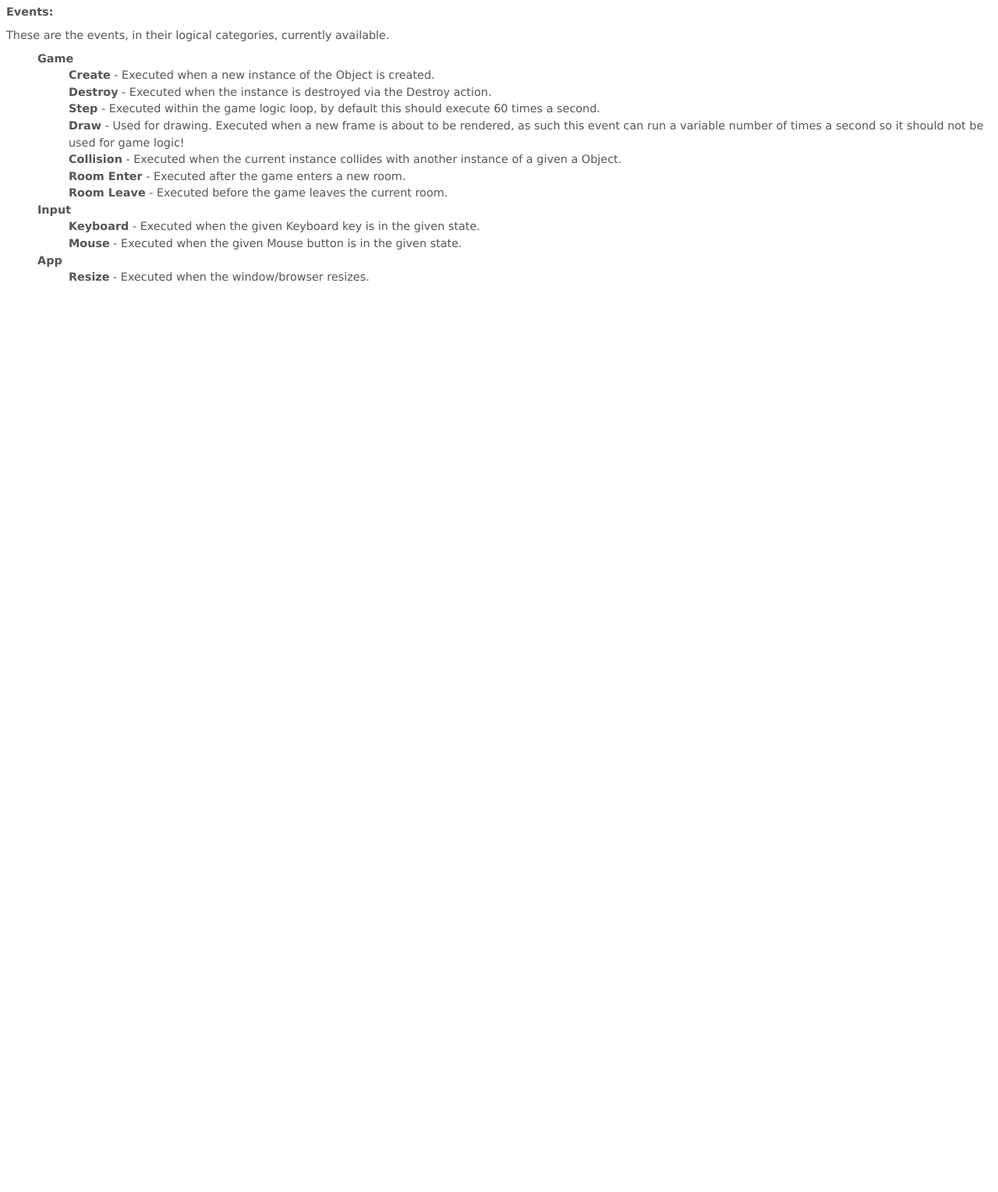
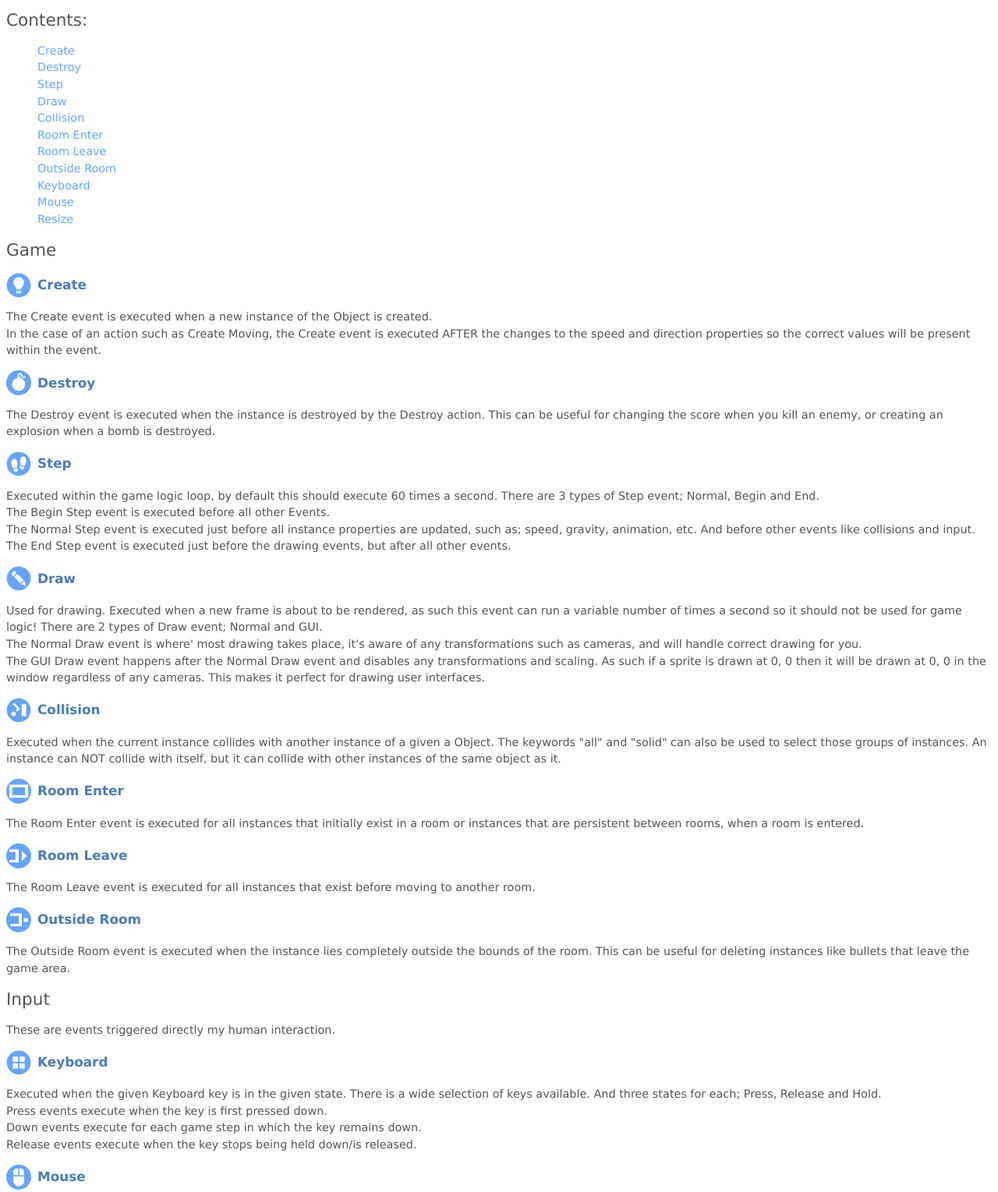
Before and after one commit to JackOatley/GameBeans-Docs, a plain HTML site: page overview/events.html in a window 1280 px wide. Shown: the part 106-1635 px from the top of the page at 78% size. Before the commit the page ends 800 px from the top, so only its background shows below. Drawn offline with Linux system fonts and the light colour scheme.

Commit message:
Redone events overview

```diff
--- a/overview/events.html
+++ b/overview/events.html
@@ -1,41 +1,164 @@
 <!DOCTYPE html>
-
 <html>
-
 <head>
 <link rel="stylesheet" href="../style.css">
 </head>
-
 <body>
 
 <h1>Events</h1>
 
 <p>
-		Events are a group of actions within an Object that execute at a particular time.
-		Events can range from game loop moments like Step and Draw, to inputs and collisions between Objects.
+Events are a group of actions within an Object that execute at a particular
+time. Events can range from game loop moments like Step and Draw, to inputs and
+collisions between Objects.
 </p>
 
-		<h4>Events:</h4>
-		<p>These are the events, in their logical categories, currently available.</p>
+<h2>Contents:</h2>
 <ul>
-			<li><b>Game</b><ul>
-				<li><b>Create</b> - Executed when a new instance of the Object is created.</li>
-				<li><b>Destroy</b> - Executed when the instance is destroyed via the Destroy action.</li>
-				<li><b>Step</b> - Executed within the game logic loop, by default this should execute 60 times a second.</li>
-				<li><b>Draw</b> - Used for drawing. Executed when a new frame is about to be rendered, as such this event can run a variable number of times a second so it should not be used for game logic!</li>
-				<li><b>Collision</b> - Executed when the current instance collides with another instance of a given a Object.</li>
-				<li><b>Room Enter</b> - Executed after the game enters a new room.</li>
-				<li><b>Room Leave</b> - Executed before the game leaves the current room.</li>
-			</ul></li>
-			<li><b>Input</b><ul>
-				<li><b>Keyboard</b> - Executed when the given Keyboard key is in the given state.</li>
-				<li><b>Mouse</b> - Executed when the given Mouse button is in the given state.</li>
-			</ul></li>
-			<li><b>App</b><ul>
-				<li><b>Resize</b> - Executed when the window/browser resizes.</li>
-			</ul></li>
+	<li><a href="#create">Create</a></li>
+	<li><a href="#destroy">Destroy</a></li>
+	<li><a href="#step">Step</a></li>
+	<li><a href="#draw">Draw</a></li>
+	<li><a href="#collision">Collision</a></li>
+	<li><a href="#room-enter">Room Enter</a></li>
+	<li><a href="#room-leave">Room Leave</a></li>
+	<li><a href="#outside-room">Outside Room</a></li>
+	<li><a href="#keyboard">Keyboard</a></li>
+	<li><a href="#mouse">Mouse</a></li>
+	<li><a href="#resize">Resize</a></li>
 </ul>
 
+<h2>Game</h2>
+
+<div id="create" class="row">
+	<img class="icon" src="images/event_create.png"/>
+	<h3>Create</h3>
+</div>
+<p>
+	The Create event is executed when a new instance of the Object is created.<br>
+	In the case of an action such as Create Moving, the Create event is
+	executed AFTER the changes to the speed and direction properties so the
+	correct values will be present within the event.
+</p>
+
+<div id="destroy" class="row">
+	<img class="icon" src="images/event_destroy.svg"/>
+	<h3>Destroy</h3>
+</div>
+<p>
+	The Destroy event is executed when the instance is destroyed by the Destroy
+	action. This can be useful for changing the score when you kill an enemy, or
+	creating an explosion when a bomb is destroyed.
+</p>
+
+<div if="step" class="row">
+	<img class="icon" src="images/event_step.png"/>
+	<h3>Step</h3>
+</div>
+<p>
+	Executed within the game logic loop, by default this should execute 60 times
+	a second. There are 3 types of Step event; Normal, Begin and End.<br>
+	The Begin Step event is executed before all other Events.<br>
+	The Normal Step event is executed just before all instance properties are
+	updated, such as; speed, gravity, animation, etc. And before other events
+	like collisions and input.<br>
+	The End Step event is executed just before the drawing events, but after all
+	other events.
+</p>
+
+<div id="draw" class="row">
+	<img class="icon" src="images/event_draw.png"/>
+	<h3>Draw</h3>
+</div>
+<p>
+	Used for drawing. Executed when a new frame is about to be rendered, as such
+	this event can run a variable number of times a second so it should not be
+	used for game logic! There are 2 types of Draw event; Normal and GUI.<br>
+	The Normal Draw event is where' most drawing takes place, it's aware of any
+	transformations such as cameras, and will handle correct drawing for you.<br>
+	The GUI Draw event happens after the Normal Draw event and disables any
+	transformations and scaling. As such if a sprite is drawn at 0, 0 then it
+	will be drawn at 0, 0 in the window regardless of any cameras. This makes it
+	perfect for drawing user interfaces.
+</p>
+
+<div id="collision" class="row">
+	<img class="icon" src="images/event_collision.png"/>
+	<h3>Collision</h3>
+</div>
+<p>
+	Executed when the current instance collides with another instance of a given
+	a Object. The keywords "all" and "solid" can also be used to select those
+	groups of instances. An instance can NOT collide with itself, but it can
+	collide with other instances of the same object as it.
+</p>
+
+<div id="room-enter" class="row">
+	<img class="icon" src="images/event_room_enter.svg"/>
+	<h3>Room Enter</h3>
+</div>
+<p>
+	The Room Enter event is executed for all instances that initially exist in
+	a room or instances that are persistent between rooms, when a room is
+	entered.
+</p>
+
+<div id="room-leave" class="row">
+	<img class="icon" src="images/event_room_leave.svg"/>
+	<h3>Room Leave</h3>
+</div>
+<p>
+	The Room Leave event is executed for all instances that exist before moving
+	to another room.
+</p>
+
+<div id="outside-room" class="row">
+	<img class="icon" src="images/event_outside_room.svg"/>
+	<h3>Outside Room</h3>
+</div>
+<p>
+	The Outside Room event is executed when the instance lies completely outside
+	the bounds of the room. This can be useful for deleting instances like
+	bullets that leave the game area.
+</p>
+
+
+<h2>Input</h2>
+<p>These are events triggered directly my human interaction.</p>
+
+<div id="keyboard" class="row">
+	<img class="icon" src="images/event_keyboard.png"/>
+	<h3>Keyboard</h3>
+</div>
+<p>
+	Executed when the given Keyboard key is in the given state. There is a wide
+	selection of keys available. And three states for each; Press, Release and
+	Hold.<br>
+	Press events execute when the key is first pressed down.<br>
+	Down events execute for each game step in which the key remains down.<br>
+	Release events execute when the key stops being held down/is released.
+</p>
+
+<div id="mouse" class="row">
+	<img class="icon" src="images/event_mouse.svg"/>
+	<h3>Mouse</h3>
+</div>
+<p>
+	Executed when the given Mouse button is in the given state. The three main
+	buttons are represented; Left, Right and Middle. All of which have three
+	states which can be checked; Down, Press and Release.<br>
+	There is also the WheelUp and WheelDown even types, which don't have states
+	and just execute when the mouse wheel is turned.
+</p>
+
+
+<h2>Game</h2>
+
+<div id="resize" class="row">
+	<img class="icon" src="images/event_resize.svg"/>
+	<h3>Resize</h3>
+</div>
+<p>Executed when the window/browser resizes.</p>
+
 </body>
-
 </html>
--- a/style.css
+++ b/style.css
@@ -7,8 +7,17 @@ body {
 	color: #555555;
 }
 
-p {
-	margin: 8px 0px 8px 0px;
+.row {
+	display: flex;
+	align-items: center;
+}
+.row h3 {
+	margin: 0px 0px 0px 8px;
+}
+
+.icon {
+	width: 32px;
+	height: 32px;
 }
 
 h1 {
@@ -88,9 +97,9 @@ code.show {
 	color: #FFFFFF;
 	border-radius: 10px;
 }
-.constructor { background: #FF6666; }
+/*.constructor { background: #FF6666; }
 .method { background: #FFC500; }
-.static { background: #C06FFF; }
+.static { background: #C06FFF; }*/
 
 #main {
 	display: flex;
```
Also changed, not shown: overview/images/event_collision.png (added), overview/images/event_create.png (added), overview/images/event_destroy.svg (added), overview/images/event_draw.png (added), overview/images/event_keyboard.png (added), overview/images/event_mouse.svg (added), overview/images/event_outside_room.svg (added), overview/images/event_resize.svg (added), overview/images/event_room_enter.svg (added), overview/images/event_room_leave.svg (added), overview/images/event_step.png (added). Lines whose indentation alone changed are shown as unchanged.
